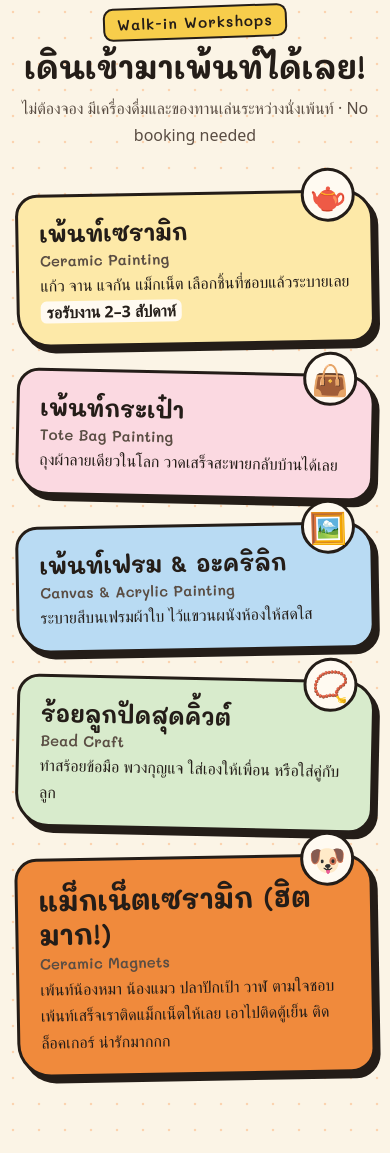
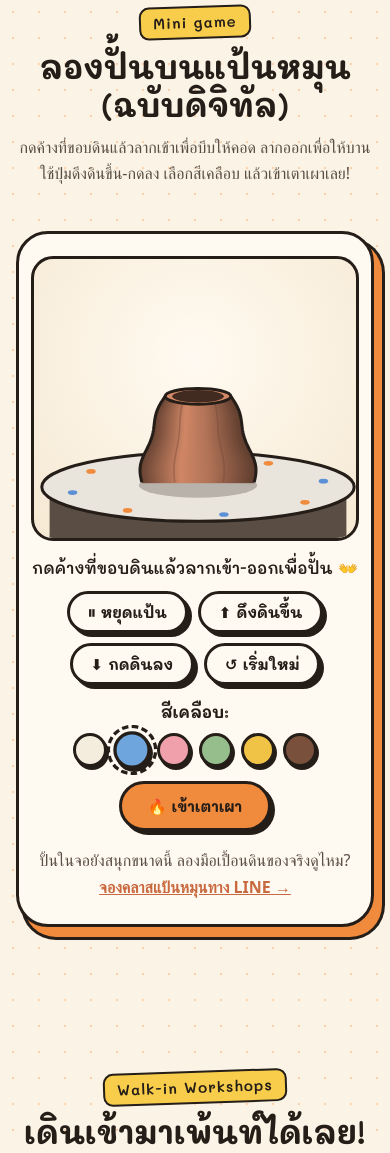
Before and after one commit to NuttaponVerja/jsweb, a plain HTML site: page index.html in a window 390 px wide. Shown: the part 3147-4300 px from the top of the page. Drawn offline with Linux system fonts and the light colour scheme; a web font is replaced by a local one.

Commit message:
Add pottery wheel mini-game
Co-Authored-By: Claude Opus 5.5 <noreply@anthropic.com>
Claude-Session: https://claude.ai/code/session_01YRCCiA7UDJ4yZr3GcmQxsQ

```diff
--- /dev/null
+++ b/game.js
@@ -0,0 +1,249 @@
+// Pottery wheel mini-game: shape spinning clay, pick a glaze, fire it.
+(function () {
+  const canvas = document.getElementById("wheelCanvas");
+  if (!canvas) return;
+  const ctx = canvas.getContext("2d");
+  const $ = (id) => document.getElementById(id);
+  const statusEl = $("wheelStatus");
+  const spinBtn = $("wheelSpin");
+  const fireBtn = $("wheelFire");
+  const saveBtn = $("wheelSave");
+
+  const N = 48;            // horizontal slices of the pot, bottom -> top
+  const MIN_R = 12, MAX_R = 165, MIN_H = 40, MAX_H = 250;
+  const CLAY = [185, 120, 90];
+  const GLAZES = {
+    cream: { name: "ขาวนวล", rgb: [244, 236, 220] },
+    sky: { name: "ฟ้าน้ำทะเล", rgb: [110, 165, 220] },
+    pink: { name: "ชมพูพีช", rgb: [240, 160, 170] },
+    sage: { name: "เขียวเซจ", rgb: [150, 190, 140] },
+    sun: { name: "เหลืองมัสตาร์ด", rgb: [240, 195, 70] },
+    cocoa: { name: "น้ำตาลโกโก้", rgb: [120, 80, 60] },
+  };
+
+  let W = 400, Hc = 380, s = 1, cx = 200, baseY = 320, dpr = 1;
+  let r = [], H = 0, theta = 0, spinning = true, speed = 0;
+  let pointer = null, glaze = "sky", state = "wet"; // wet | firing | fired
+  let fireT = 0, color = CLAY.slice(), visible = true, last = 0;
+
+  function reset() {
+    H = 110;
+    r = Array.from({ length: N }, (_, i) => {
+      const t = i / (N - 1);
+      return 72 * (1 - 0.45 * t * t) + 6 * Math.sin(t * 9); // lumpy mound
+    });
+    state = "wet"; fireT = 0; color = CLAY.slice();
+    spinning = true; fireBtn.disabled = false; saveBtn.hidden = true;
+    say("กดค้างที่ขอบดินแล้วลากเข้า-ออกเพื่อปั้น 👐");
+    syncSpin();
+  }
+
+  function say(t) { statusEl.textContent = t; }
+  function syncSpin() { spinBtn.textContent = spinning ? "⏸ หยุดแป้น" : "▶ หมุนแป้น"; }
+
+  function resize() {
+    const box = canvas.parentElement.getBoundingClientRect();
+    W = Math.min(box.width, 640);
+    Hc = Math.round(W * 0.85);
+    dpr = Math.min(window.devicePixelRatio || 1, 2);
+    canvas.width = W * dpr; canvas.height = Hc * dpr;
+    canvas.style.width = W + "px"; canvas.style.height = Hc + "px";
+    s = W / 420; cx = W / 2; baseY = Hc * 0.8;
+  }
+
+  // ----- shaping -----
+  function shape(dt) {
+    if (!pointer || state !== "wet") return;
+    if (!spinning) { say("เปิดแป้นหมุนก่อนนะ ดินไม่หมุนปั้นไม่ได้ 😉"); return; }
+    const dx = Math.abs(pointer.x - cx) / s;
+    const h = (baseY - pointer.y) / s;
+    if (h < -15 || h > H + 25) return;
+    const idx = Math.max(0, Math.min(N - 1, (h / H) * (N - 1)));
+    const target = Math.max(MIN_R, Math.min(MAX_R, dx));
+    for (let j = 0; j < N; j++) {
+      const w = Math.exp(-((j - idx) ** 2) / 18);
+      r[j] += (target - r[j]) * Math.min(1, w * 7 * dt * speed);
+    }
+  }
+
+  function smooth() {
+    const c = r.slice();
+    for (let j = 1; j < N - 1; j++) r[j] = c[j] * 0.9 + (c[j - 1] + c[j + 1]) * 0.05;
+  }
+
+  function setHeight(nh) {
+    nh = Math.max(MIN_H, Math.min(MAX_H, nh));
+    const k = Math.sqrt(H / nh); // keep roughly the same amount of clay
+    r = r.map((v) => Math.max(MIN_R, Math.min(MAX_R, v * k)));
+    H = nh;
+  }
+
+  function potName() {
+    const maxR = Math.max(...r), top = r[N - 1];
+    const minMid = Math.min(...r.slice(N * 0.3 | 0, N - 3));
+    const ratio = H / (2 * maxR);
+    if (ratio < 0.35) return "จาน";
+    if (ratio < 0.8 && top >= maxR * 0.85) return "ชาม";
+    if (minMid < maxR * 0.6 && ratio > 0.9) return "แจกัน";
+    if (top < maxR * 0.55) return "โถ";
+    return "แก้ว";
+  }
+
+  // ----- drawing -----
+  const rgb = (c, k = 1, a = 1) => `rgba(${c.map((v) => Math.round(Math.max(0, Math.min(255, v * k)))).join(",")},${a})`;
+  const sliceY = (j) => baseY - (j / (N - 1)) * H * s;
+
+  function drawWheel() {
+    const rx = Math.min(200 * s, W * 0.48), ry = rx * 0.22;
+    ctx.fillStyle = "#5a4d43"; // pedestal
+    ctx.beginPath(); ctx.ellipse(cx, baseY + ry + 26 * s, rx * 0.95, ry * 0.95, 0, 0, Math.PI * 2); ctx.fill();
+    ctx.fillRect(cx - rx * 0.95, baseY + 8 * s, rx * 1.9, ry + 18 * s);
+    ctx.fillStyle = "#e9e4dc"; ctx.strokeStyle = "#241d18"; ctx.lineWidth = 3;
+    ctx.beginPath(); ctx.ellipse(cx, baseY + 6 * s, rx, ry, 0, 0, Math.PI * 2); ctx.fill(); ctx.stroke();
+    for (let k = 0; k < 8; k++) { // spinning marks
+      const a = theta + (k * Math.PI) / 4;
+      ctx.fillStyle = k % 2 ? "#f08a3c" : "#5b8fd6";
+      ctx.beginPath();
+      ctx.ellipse(cx + Math.cos(a) * rx * 0.82, baseY + 6 * s + Math.sin(a) * ry * 0.82, 6 * s, 3 * s, 0, 0, Math.PI * 2);
+      ctx.fill();
+    }
+    ctx.fillStyle = "rgba(36,29,24,.25)"; // clay shadow
+    ctx.beginPath(); ctx.ellipse(cx, baseY + 4 * s, r[0] * s * 1.05, r[0] * s * 0.22, 0, 0, Math.PI * 2); ctx.fill();
+  }
+
+  function drawPot() {
+    const sh = (H * s) / (N - 1) + 1;
+    for (let j = 0; j < N - 1; j++) { // cylindrical shading per slice
+      const rr = ((r[j] + r[j + 1]) / 2) * s, y = sliceY(j + 1);
+      const g = ctx.createLinearGradient(cx - rr, 0, cx + rr, 0);
+      g.addColorStop(0, rgb(color, 0.55)); g.addColorStop(0.35, rgb(color, 1.12));
+      g.addColorStop(0.6, rgb(color, 0.95)); g.addColorStop(1, rgb(color, 0.5));
+      ctx.fillStyle = g; ctx.fillRect(cx - rr, y, rr * 2, sh);
+    }
+    if (state !== "fired") { // throwing lines rotate with the wheel
+      ctx.lineWidth = 1.5;
+      for (let k = 0; k < 7; k++) {
+        const a = theta * 1.0 + (k * Math.PI * 2) / 7, front = Math.cos(a);
+        if (front <= 0.05) continue;
+        ctx.strokeStyle = rgb(color, 0.6, front * 0.45);
+        ctx.beginPath();
+        for (let j = 0; j < N; j++) {
+          const x = cx + Math.sin(a) * r[j] * s, y = sliceY(j);
+          j ? ctx.lineTo(x, y) : ctx.moveTo(x, y);
+        }
+        ctx.stroke();
+      }
+    } else { // glossy highlight
+      ctx.strokeStyle = "rgba(255,255,255,.55)"; ctx.lineWidth = 5 * s; ctx.lineCap = "round";
+      ctx.beginPath();
+      for (let j = 3; j < N - 3; j++) {
+        const x = cx - r[j] * s * 0.45, y = sliceY(j);
+        j > 3 ? ctx.lineTo(x, y) : ctx.moveTo(x, y);
+      }
+      ctx.stroke();
+    }
+    // outline
+    ctx.strokeStyle = "#241d18"; ctx.lineWidth = 3; ctx.lineJoin = "round";
+    ctx.beginPath();
+    for (let j = 0; j < N; j++) ctx.lineTo(cx - r[j] * s, sliceY(j));
+    ctx.moveTo(cx + r[0] * s, sliceY(0));
+    for (let j = 0; j < N; j++) ctx.lineTo(cx + r[j] * s, sliceY(j));
+    ctx.stroke();
+    // rim + opening
+    const tr = r[N - 1] * s, ty = sliceY(N - 1);
+    ctx.fillStyle = rgb(color, 1.15);
+    ctx.beginPath(); ctx.ellipse(cx, ty, tr, tr * 0.24, 0, 0, Math.PI * 2); ctx.fill(); ctx.stroke();
+    if (tr > 16 * s) {
+      const ir = tr - 9 * s;
+      ctx.fillStyle = rgb(color, 0.35);
+      ctx.beginPath(); ctx.ellipse(cx, ty, ir, ir * 0.24, 0, 0, Math.PI * 2); ctx.fill();
+    }
+  }
+
+  function drawHand() {
+    if (!pointer || state !== "wet") return;
+    ctx.fillStyle = "rgba(247,205,75,.35)"; ctx.strokeStyle = "#241d18"; ctx.lineWidth = 2;
+    ctx.beginPath(); ctx.arc(pointer.x, pointer.y, 16 * s, 0, Math.PI * 2); ctx.fill(); ctx.stroke();
+  }
+
+  function drawKiln() {
+    const t = Math.min(1, fireT / 2.4);
+    const glow = Math.sin(t * Math.PI);
+    const g = ctx.createRadialGradient(cx, baseY - H * s * 0.5, 10, cx, baseY - H * s * 0.5, W * 0.7);
+    g.addColorStop(0, `rgba(255,170,60,${0.55 * glow})`); g.addColorStop(1, `rgba(200,60,20,${0.35 * glow})`);
+    ctx.fillStyle = g; ctx.fillRect(0, 0, W, Hc);
+    ctx.fillStyle = `rgba(36,29,24,${glow})`;
+    ctx.font = `700 ${Math.round(22 * s)}px Mali, sans-serif`; ctx.textAlign = "center";
+    ctx.fillText(`🔥 ${Math.round(25 + t * 1205)}°C`, cx, 40 * s);
+  }
+
+  function frame(now) {
+    const dt = Math.min(0.05, (now - last) / 1000 || 0); last = now;
+    const targetSpeed = spinning ? (state === "fired" ? 0.35 : 1) : 0;
+    speed += (targetSpeed - speed) * Math.min(1, dt * 3);
+    theta += dt * speed * 7;
+    if (state === "wet") { shape(dt); if (speed > 0.2) smooth(); }
+    if (state === "firing") {
+      fireT += dt;
+      const t = Math.min(1, fireT / 2.4), to = GLAZES[glaze].rgb;
+      color = CLAY.map((v, i) => v + (to[i] - v) * t);
+      if (fireT > 2.6) finishFiring();
+    }
+    ctx.setTransform(dpr, 0, 0, dpr, 0, 0);
+    ctx.clearRect(0, 0, W, Hc);
+    drawWheel(); drawPot(); drawHand();
+    if (state === "firing") drawKiln();
+    if (visible) requestAnimationFrame(frame);
+  }
+
+  function finishFiring() {
+    state = "fired";
+    say(`เผาเสร็จแล้ว! ได้${potName()}สี${GLAZES[glaze].name} ชิ้นเดียวในโลก 🎉`);
+    saveBtn.hidden = false;
+  }
+
+  // ----- input -----
+  const pos = (e) => { const b = canvas.getBoundingClientRect(); return { x: e.clientX - b.left, y: e.clientY - b.top }; };
+  canvas.addEventListener("pointerdown", (e) => {
+    if (state !== "wet") return;
+    pointer = pos(e); canvas.setPointerCapture(e.pointerId);
+    if (spinning) say("ปั้นอยู่… ลากเข้าให้คอด ลากออกให้บาน");
+  });
+  canvas.addEventListener("pointermove", (e) => { if (pointer) pointer = pos(e); });
+  const up = () => { pointer = null; };
+  canvas.addEventListener("pointerup", up);
+  canvas.addEventListener("pointercancel", up);
+
+  spinBtn.addEventListener("click", () => { spinning = !spinning; syncSpin(); });
+  $("wheelUp").addEventListener("click", () => state === "wet" && setHeight(H + 20));
+  $("wheelDown").addEventListener("click", () => state === "wet" && setHeight(H - 20));
+  $("wheelReset").addEventListener("click", reset);
+  document.querySelectorAll("[data-glaze]").forEach((b) => {
+    b.addEventListener("click", () => {
+      glaze = b.dataset.glaze;
+      document.querySelectorAll("[data-glaze]").forEach((o) => o.setAttribute("aria-pressed", o === b));
+      if (state === "wet") say(`เลือกสีเคลือบ${GLAZES[glaze].name}แล้ว พร้อมเข้าเตาเมื่อไหร่ก็กดเลย`);
+    });
+  });
+  fireBtn.addEventListener("click", () => {
+    if (state !== "wet") return;
+    state = "firing"; fireT = 0; pointer = null; fireBtn.disabled = true;
+    say("เข้าเตาเผาแล้ว รอแป๊บนึงนะ… 🔥");
+  });
+  saveBtn.addEventListener("click", () => {
+    const a = document.createElement("a");
+    a.download = "joonstudio-my-pottery.png";
+    a.href = canvas.toDataURL("image/png");
+    a.click();
+  });
+
+  // only animate while the game is on screen
+  new IntersectionObserver(([en]) => {
+    const was = visible; visible = en.isIntersecting;
+    if (visible && !was) { last = performance.now(); requestAnimationFrame(frame); }
+  }).observe(canvas);
+  new ResizeObserver(resize).observe(canvas.parentElement);
+
+  resize(); reset();
+  requestAnimationFrame(frame);
+})();
--- a/index.html
+++ b/index.html
@@ -27,6 +27,7 @@
     </a>
     <nav class="nav-links" aria-label="เมนูหลัก">
       <a href="#classes">คลาสปั้น</a>
+      <a href="#game">เกมแป้นหมุน</a>
       <a href="#walkin">เวิร์คชอป</a>
       <a href="#groups">ครอบครัว & ทีม</a>
       <a href="#studyvisit">ศึกษาดูงาน</a>
@@ -114,6 +115,45 @@
         <li class="photo"><img src="images/class-5-proud.jpg" alt="ลูกค้ากับครูยิ้มโชว์แก้วที่ปั้นเสร็จ" width="700" height="933" loading="lazy"><span>ภูมิใจสุด ๆ</span></li>
         <li class="photo"><img src="images/class-6-done.jpg" alt="ลูกค้าถือแก้วโบว์ที่ปั้นเสร็จคู่กับครู" width="700" height="933" loading="lazy"><span>ได้แก้วโบว์ใบแรก! 🎀</span></li>
       </ol>
+    </section>
+
+    <!-- WHEEL GAME -->
+    <section id="game" class="section game">
+      <div class="section-head">
+        <p class="eyebrow">Mini game</p>
+        <h2>ลองปั้นบนแป้นหมุน (ฉบับดิจิทัล)</h2>
+        <p class="note">กดค้างที่ขอบดินแล้วลากเข้าเพื่อบีบให้คอด ลากออกเพื่อให้บาน ใช้ปุ่มดึงดินขึ้น-กดลง เลือกสีเคลือบ แล้วเข้าเตาเผาเลย!</p>
+      </div>
+
+      <div class="game-box">
+        <div class="game-canvas-wrap">
+          <canvas id="wheelCanvas" role="img" aria-label="แป้นหมุนปั้นดินแบบโต้ตอบ กดค้างและลากเพื่อขึ้นรูปดิน"></canvas>
+        </div>
+        <p class="game-status" id="wheelStatus" aria-live="polite"></p>
+
+        <div class="game-controls">
+          <button class="btn btn-small btn-ghost" id="wheelSpin" type="button">⏸ หยุดแป้น</button>
+          <button class="btn btn-small btn-ghost" id="wheelUp" type="button">⬆ ดึงดินขึ้น</button>
+          <button class="btn btn-small btn-ghost" id="wheelDown" type="button">⬇ กดดินลง</button>
+          <button class="btn btn-small btn-ghost" id="wheelReset" type="button">↺ เริ่มใหม่</button>
+        </div>
+
+        <div class="glazes" role="group" aria-label="เลือกสีเคลือบ">
+          <span class="glaze-label">สีเคลือบ:</span>
+          <button type="button" class="glaze" data-glaze="cream" style="--g:#f4ecdc" aria-pressed="false" aria-label="ขาวนวล"></button>
+          <button type="button" class="glaze" data-glaze="sky" style="--g:#6ea5dc" aria-pressed="true" aria-label="ฟ้าน้ำทะเล"></button>
+          <button type="button" class="glaze" data-glaze="pink" style="--g:#f0a0aa" aria-pressed="false" aria-label="ชมพูพีช"></button>
+          <button type="button" class="glaze" data-glaze="sage" style="--g:#96be8c" aria-pressed="false" aria-label="เขียวเซจ"></button>
+          <button type="button" class="glaze" data-glaze="sun" style="--g:#f0c346" aria-pressed="false" aria-label="เหลืองมัสตาร์ด"></button>
+          <button type="button" class="glaze" data-glaze="cocoa" style="--g:#78503c" aria-pressed="false" aria-label="น้ำตาลโกโก้"></button>
+        </div>
+
+        <div class="game-controls">
+          <button class="btn" id="wheelFire" type="button">🔥 เข้าเตาเผา</button>
+          <button class="btn btn-ghost" id="wheelSave" type="button" hidden>💾 บันทึกรูปผลงาน</button>
+        </div>
+        <p class="game-cta">ปั้นในจอยังสนุกขนาดนี้ ลองมือเปื้อนดินของจริงดูไหม? <a href="https://line.me/R/ti/p/@joonstudio" target="_blank" rel="noopener">จองคลาสแป้นหมุนทาง LINE →</a></p>
+      </div>
     </section>
 
     <!-- WALK-IN -->
@@ -334,5 +374,6 @@
   </footer>
 
   <script src="script.js"></script>
+  <script src="game.js"></script>
 </body>
 </html>
--- a/styles.css
+++ b/styles.css
@@ -22,6 +22,7 @@
 }
 
 * { box-sizing: border-box; }
+[hidden] { display: none !important; }
 html, body { overflow-x: clip; }
 html { scroll-behavior: smooth; }
 body {
@@ -183,6 +184,35 @@ h2 { font-size: clamp(32px, 4.5vw, 50px); font-weight: 700; }
   font-size: 40px; background: var(--paper); border: 3px solid var(--ink);
   border-radius: 16px; padding: 0 12px; margin-right: 4px; display: inline-block; transform: rotate(-3deg);
 }
+
+/* ---------- wheel game ---------- */
+.game-box {
+  max-width: 680px; margin: 0 auto; text-align: center;
+  background: var(--paper); border: 3px solid var(--ink); border-radius: 32px;
+  box-shadow: 8px 10px 0 var(--orange), 8px 10px 0 3px var(--ink);
+  padding: 22px clamp(12px, 3vw, 24px) 24px;
+}
+.game-canvas-wrap {
+  width: 100%; border-radius: 22px; border: 3px solid var(--ink); overflow: hidden;
+  background: radial-gradient(circle at 50% 35%, #fffaf1 0%, #f6e9d3 100%);
+}
+#wheelCanvas { display: block; margin: 0 auto; touch-action: none; cursor: grab; }
+#wheelCanvas:active { cursor: grabbing; }
+.game-status { font-family: var(--font-display); font-weight: 600; min-height: 1.6em; margin: 14px 0 10px; }
+.game-controls { display: flex; flex-wrap: wrap; justify-content: center; gap: 10px; margin: 10px 0; }
+.game-controls button { cursor: pointer; font-size: 15px; }
+.game-controls button:disabled { opacity: .5; cursor: default; transform: none; }
+.glazes { display: flex; flex-wrap: wrap; align-items: center; justify-content: center; gap: 10px; margin: 14px 0; }
+.glaze-label { font-family: var(--font-display); font-weight: 700; }
+.glaze {
+  width: 38px; height: 38px; border-radius: 50%; cursor: pointer;
+  background: var(--g); border: 3px solid var(--ink); box-shadow: 2px 3px 0 var(--ink);
+  transition: transform .15s;
+}
+.glaze:hover { transform: scale(1.1); }
+.glaze[aria-pressed="true"] { outline: 3px dashed var(--ink); outline-offset: 3px; transform: scale(1.1); }
+.game-cta { margin: 16px 0 0; color: var(--ink-soft); }
+.game-cta a { font-weight: 600; color: var(--clay); }
 
 /* ---------- walk-in tiles ---------- */
 .section-dots { position: relative; }
@@ -423,6 +453,9 @@ h2 { font-size: clamp(32px, 4.5vw, 50px); font-weight: 700; }
   .kids-sm figcaption { display: none; }
   .kids .kids-sm { padding: 6px; }
   .round-chips li { font-size: 16px; }
+  .glaze-label { flex-basis: 100%; }
+  .glaze { width: 34px; height: 34px; }
+  .glazes { gap: 8px; }
   .topics { padding: 22px 20px 18px; }
 }
 @media (prefers-reduced-motion: reduce) {
```
